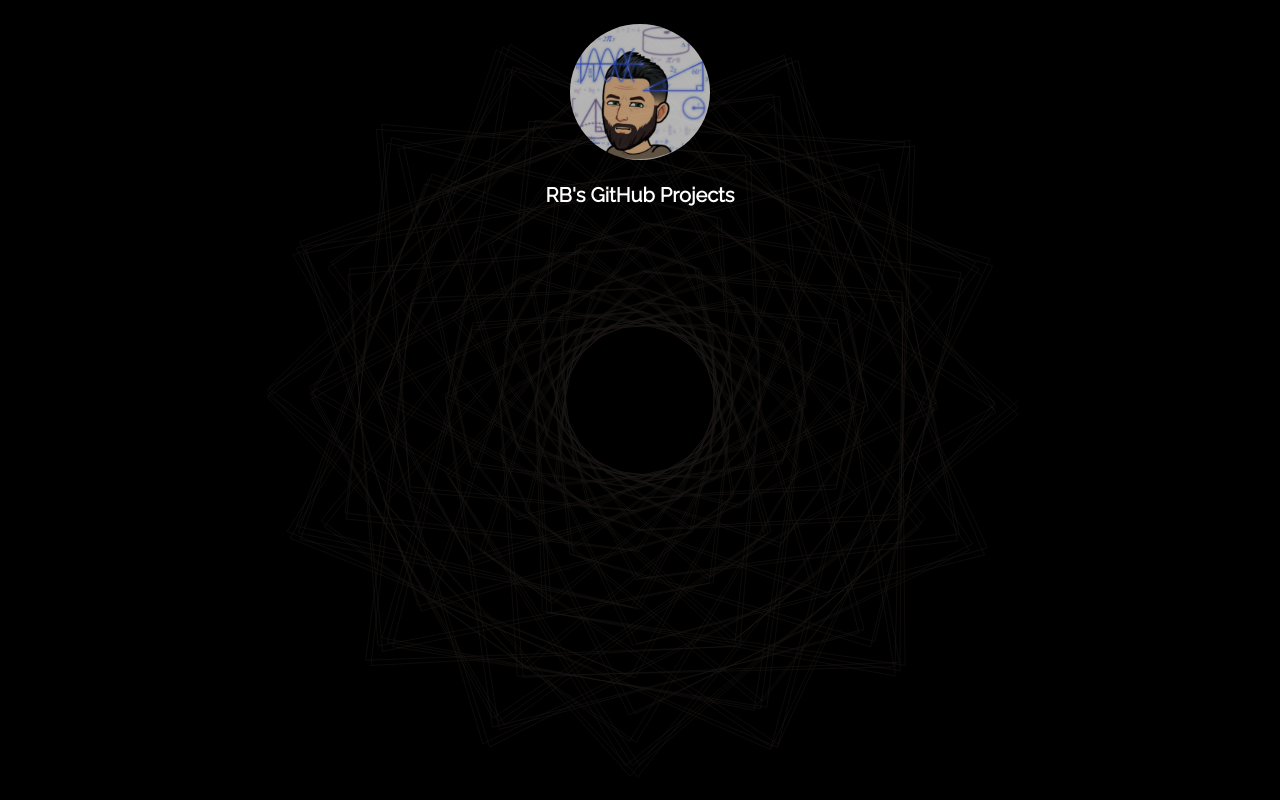
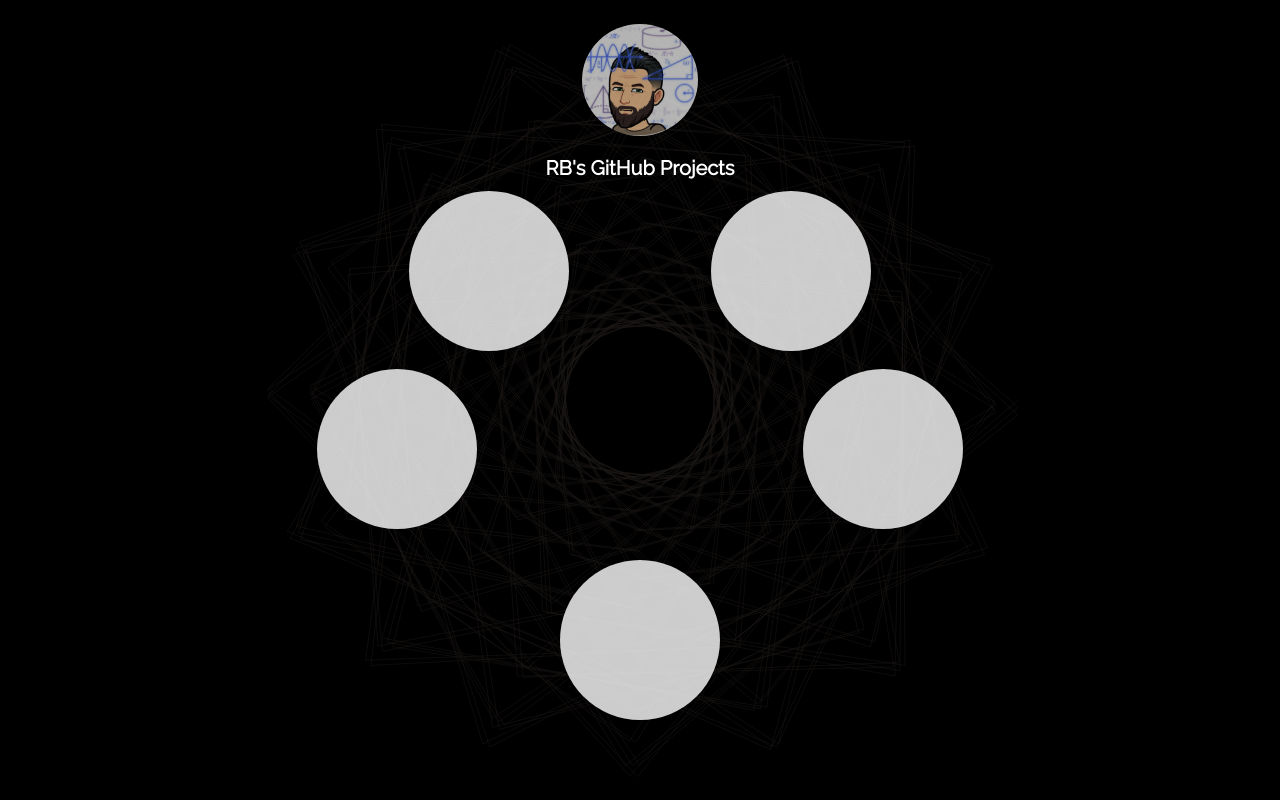
Before and after one commit to ryan-brazeal-ufl/ryan-brazeal-ufl.github.io, a plain HTML site: page index.html in a window 1280 px wide. Drawn offline with Linux system fonts and the light colour scheme.

Commit message:
Update index.html

```diff
--- a/index.html
+++ b/index.html
@@ -1,5 +1,3 @@
-<!doctype html>
-
 <html lang="en">
 <head>
   <meta charset="utf-8">
@@ -14,19 +12,34 @@
 </head>
 
 <body>
-    <canvas id="canvas" width="100%" height="100%"></canvas>
+    <canvas id="canvas" width="100vw" height="100vh"></canvas>
     <script type="text/javascript" src="js/scripts.js"></script>
-	<div style="position:absolute;top:3%;width:100%;height:17%;">
+	<div style="position:absolute;top:3vh;width:100vw;height:14vh;">
 		<img class="topLogo" src="img/bitmoji.jpg" alt="bitmoji of Ryan">
 	</div>
-	<div class="mainTable">
-		<table style="width:100%;">
-			<tr>
-				<td>
-					<p style="text-align:center;"><b>RB's GitHub Projects</b></p>
-				</td>
-			</tr>
-		</table>
+	<div style="position:absolute;top:17vh;width:100vw;">
+		<p style="text-align:center;"><b>RB's GitHub Projects</b></p>
+	</div>
+
+	<div style="position:absolute;top:calc(70vh - 0vh);right:calc(50vw - 10vh);height:20vh;width:20vh;background-color:white;opacity:0.8;border-radius:50%;display:inline-block;">
+
+
+	</div>
+	<div style="position:absolute;top:calc(56.18vh - 10vh);right:calc(69.02vw - 10vh);height:20vh;width:20vh;background-color:white;opacity:0.8;border-radius:50%;display:inline-block;">
+
+
+	</div>
+	<div style="position:absolute;top:calc(56.18vh - 10vh);right:calc(30.98vw - 10vh);height:20vh;width:20vh;background-color:white;opacity:0.8;border-radius:50%;display:inline-block;">
+
+
+	</div>
+	<div style="position:absolute;top:calc(33.82vh - 10vh);right:calc(61.76vw - 10vh);height:20vh;width:20vh;background-color:white;opacity:0.8;border-radius:50%;display:inline-block;">
+
+
+	</div>
+	<div style="position:absolute;top:calc(33.82vh - 10vh);right:calc(38.24vw - 10vh);height:20vh;width:20vh;background-color:white;opacity:0.8;border-radius:50%;display:inline-block;">
+
+
 	</div>
 </body>
 </html>
```
